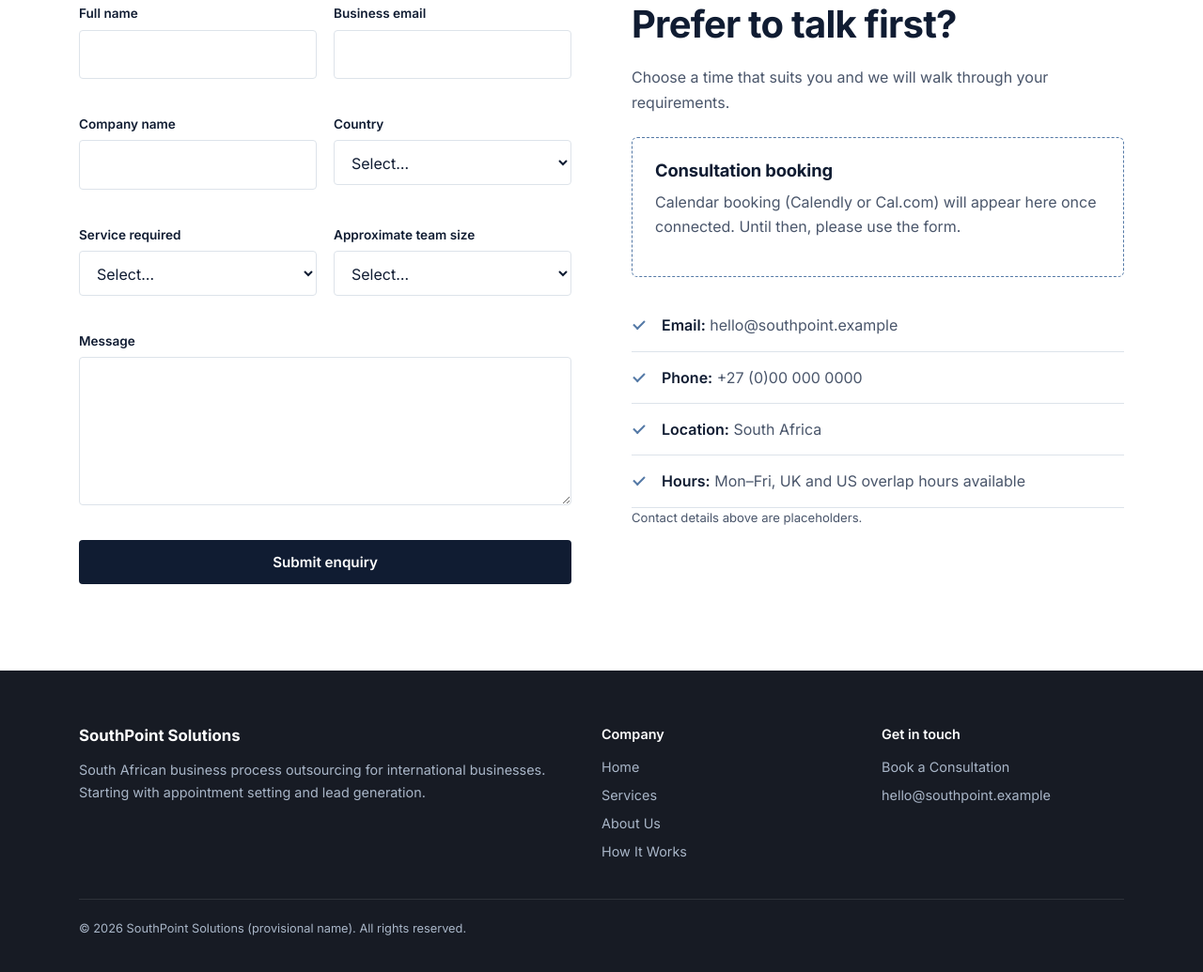
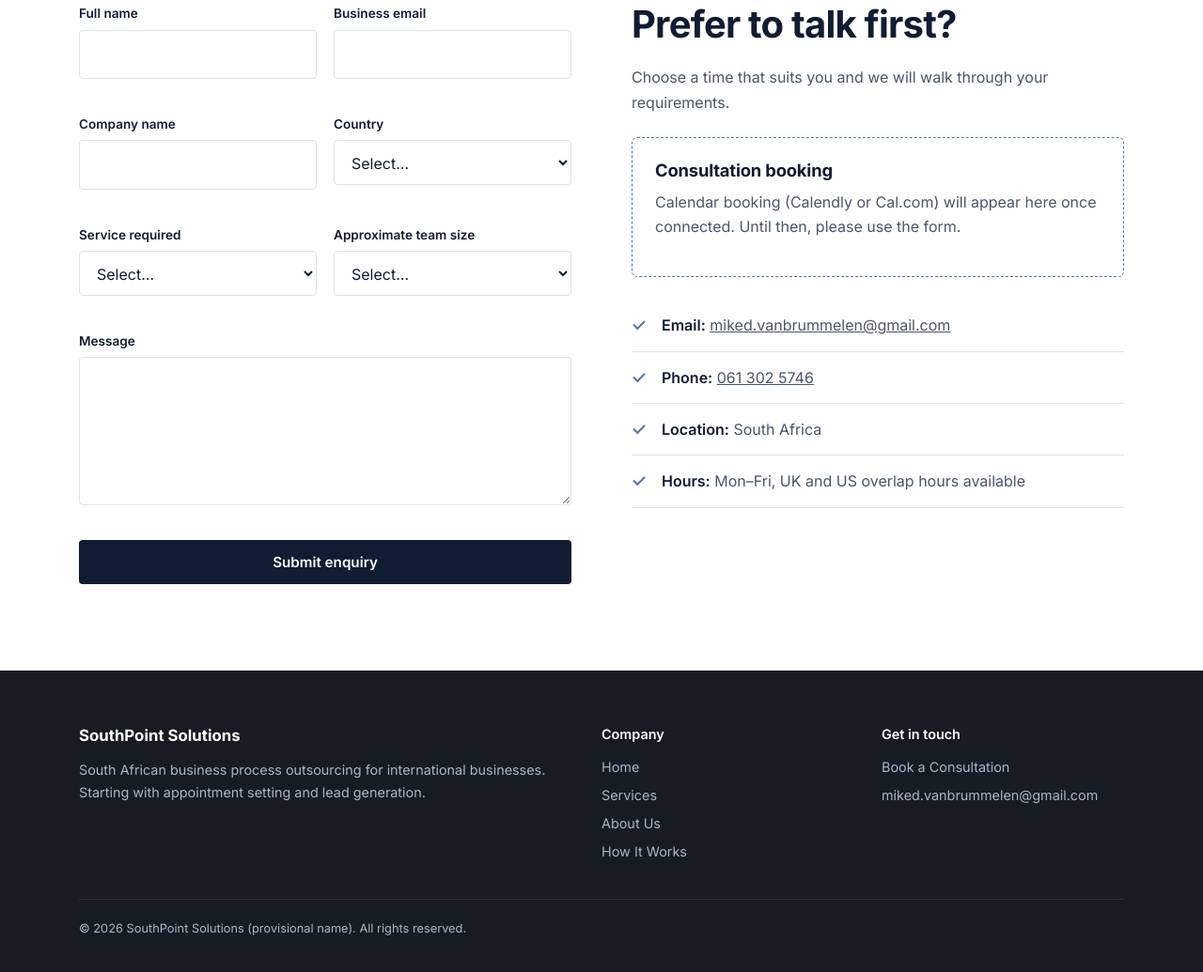
Before and after one commit to LuxeVisualsB/SouthPoint-Solutions, a plain HTML site: page contact.html in a window 1280 px wide. Shown: the part 485-1520 px from the top of the page at 94% size. Drawn offline with Linux system fonts and the light colour scheme.

Commit message:
contact details

```diff
--- a/assets/js/main.js
+++ b/assets/js/main.js
@@ -22,7 +22,7 @@ f.addEventListener('submit',function(e){
   var d=new FormData(f),body='';
   d.forEach(function(v,k){body+=k+': '+v+'\n'});
   var a=document.createElement('a');
-  a.href='mailto:hello@southpoint.example?subject='+encodeURIComponent('Consultation enquiry from '+d.get('company'))+'&body='+encodeURIComponent(body);
+  a.href='mailto:miked.vanbrummelen@gmail.com?subject='+encodeURIComponent('Consultation enquiry from '+d.get('company'))+'&body='+encodeURIComponent(body);
   document.body.appendChild(a);a.click();a.remove();
   f.style.display='none';ok.style.display='block';ok.focus();
 });
--- a/contact.html
+++ b/contact.html
@@ -35,14 +35,13 @@
 <div class="f w"><label for="msg">Message</label><textarea id="msg" name="msg" rows="5" required></textarea><span class="err"></span></div>
 <div class="f w"><button class="btn btn-d" type="submit">Submit enquiry</button></div>
 </form>
-<div class="ok" id="ok" role="status" tabindex="-1"><strong>Thank you.</strong> Your email app should open with your enquiry ready to send. If it did not, email us at <a href="mailto:hello@southpoint.example">hello@southpoint.example</a>.</div>
+<div class="ok" id="ok" role="status" tabindex="-1"><strong>Thank you.</strong> Your email app should open with your enquiry ready to send. If it did not, email us at <a href="mailto:miked.vanbrummelen@gmail.com">miked.vanbrummelen@gmail.com</a>.</div>
 </div>
 <div>
 <h2>Prefer to talk first?</h2>
 <p>Choose a time that suits you and we will walk through your requirements.</p>
 <div class="book"><h3>Consultation booking</h3><p>Calendar booking (Calendly or Cal.com) will appear here once connected. Until then, please use the form.</p></div>
-<ul class="ticks" style="margin-top:24px"><li><strong>Email:</strong> hello@southpoint.example</li><li><strong>Phone:</strong> +27 (0)00 000 0000</li><li><strong>Location:</strong> South Africa</li><li><strong>Hours:</strong> Mon–Fri, UK and US overlap hours available</li></ul>
-<p style="font-size:.82rem">Contact details above are placeholders.</p>
+<ul class="ticks" style="margin-top:24px"><li><strong>Email:</strong> <a href="mailto:miked.vanbrummelen@gmail.com">miked.vanbrummelen@gmail.com</a></li><li><strong>Phone:</strong> <a href="tel:+27613025746">061 302 5746</a></li><li><strong>Location:</strong> South Africa</li><li><strong>Hours:</strong> Mon–Fri, UK and US overlap hours available</li></ul>
 </div>
 </div></section>
 </main>
@@ -50,7 +49,7 @@
 <div class="cols">
 <div><p style="color:#fff;font-weight:700;font-size:1.05rem">SouthPoint Solutions</p><p>South African business process outsourcing for international businesses. Starting with appointment setting and lead generation.</p></div>
 <div><p style="color:#fff;font-weight:600">Company</p><a href="index.html">Home</a><a href="services.html">Services</a><a href="about.html">About Us</a><a href="how-it-works.html">How It Works</a></div>
-<div><p style="color:#fff;font-weight:600">Get in touch</p><a href="contact.html">Book a Consultation</a><a href="mailto:hello@southpoint.example">hello@southpoint.example</a></div>
+<div><p style="color:#fff;font-weight:600">Get in touch</p><a href="contact.html">Book a Consultation</a><a href="mailto:miked.vanbrummelen@gmail.com">miked.vanbrummelen@gmail.com</a></div>
 </div>
 <div class="legal">&copy; 2026 SouthPoint Solutions (provisional name). All rights reserved.</div>
 </div></footer>
```
Also changed, not shown: about.html (+1 -1 lines), how-it-works.html (+1 -1 lines), index.html (+1 -1 lines), services.html (+1 -1 lines).
